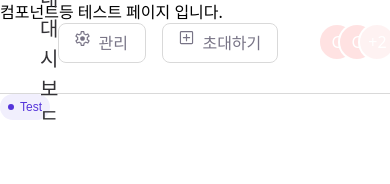
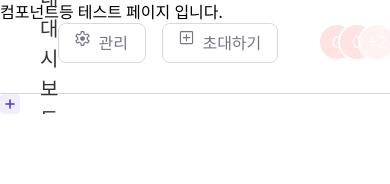
Before and after one commit to FE-3-2team/team2taskify, a Next.js app: page /test in a window 390 px wide. Shown: the top 184 px of the page. Built offline with nearby package versions, Linux system fonts and the light colour scheme.

Commit message:
[Style] Plus 반응형, 컬러 적용

```diff
--- a/src/components/common/Chip/Plus.chip.tsx
+++ b/src/components/common/Chip/Plus.chip.tsx
@@ -1,21 +1,17 @@
 import Image from "next/image";
 import { MouseEvent } from "react";
-import Icon from "@/assets/icons/Plus.icon.svg";
+import PlusIcon from "@/assets/icons/Plus.icon.svg";
 interface Props {
   onClick: (e: MouseEvent<HTMLButtonElement>) => void;
 }
-/**
- * todo
- *  배경색 컬러변경, 글씨 색깔, font-
- */
 
 export default function Plus({ onClick }: Props) {
   return (
     <div
       onClick={() => onClick}
-      className="flex justify-center items-center  w-[22px] h-[22px] mobile:w-[20px] rounded-sm mobile:h-[20px] bg-[#F1EFFD]  "
+      className="flex justify-center items-center  tablet:w-[22px] tablet:h-[22px] w-[20px] rounded-sm h-[20px] bg-violet-F1EFFD  "
     >
-      <Image src={Icon} width={10} height={10} alt="+" />
+      <Image src={PlusIcon} width={10} height={10} alt="+" />
     </div>
   );
 }
--- a/src/components/common/Chip/Status.chip.tsx
+++ b/src/components/common/Chip/Status.chip.tsx
@@ -1,11 +1,6 @@
 interface Props {
   value: string;
 }
-/**
- * todo
- * 점 , 배경색 컬러변경, 글씨 색깔, font-
- */
-
 export default function Status({ value }: Props) {
   return (
     <div className=" flex items-center w-fit min-h-[26px] bg-violet-F1EFFD rounded-2xl text-xs-regular px-2 ">
--- a/src/pages/test.tsx
+++ b/src/pages/test.tsx
@@ -1,5 +1,4 @@
-import Status from "@/components/common/Chip/Status.chip";
-import { Tags } from "@/components/common/Chip/Tag.chip";
+import Plus from "@/components/common/Chip/Plus.chip";
 import Header from "@/components/common/Header";
 
 const user = {
@@ -59,7 +58,7 @@ export default function Test() {
     <div>
       <div>컴포넌트등 테스트 페이지 입니다.</div>
       <Header user={user} members={members} />
-      <Status value="Test" />
+      <Plus onClick={() => {}} />
     </div>
   );
 }
```
